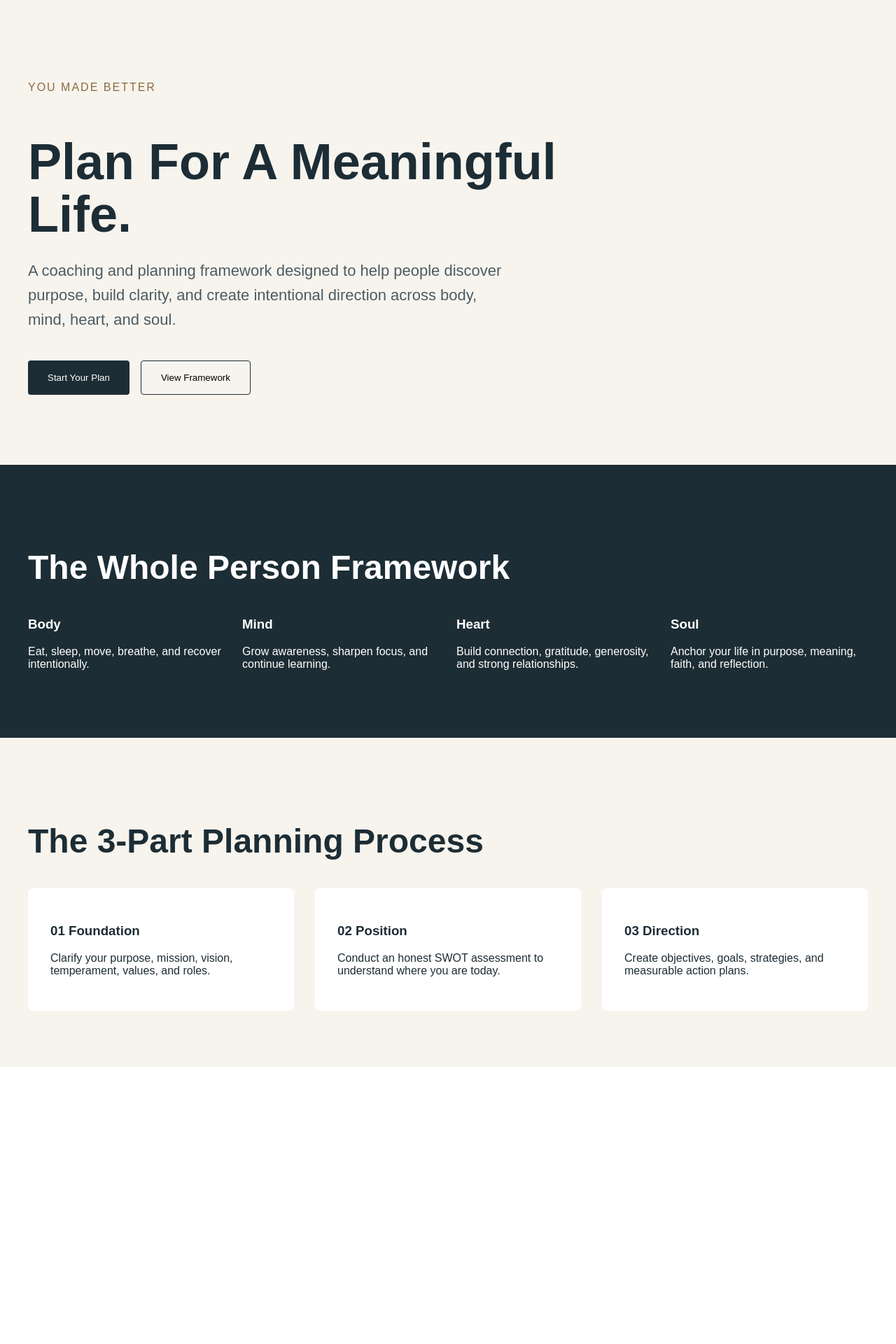
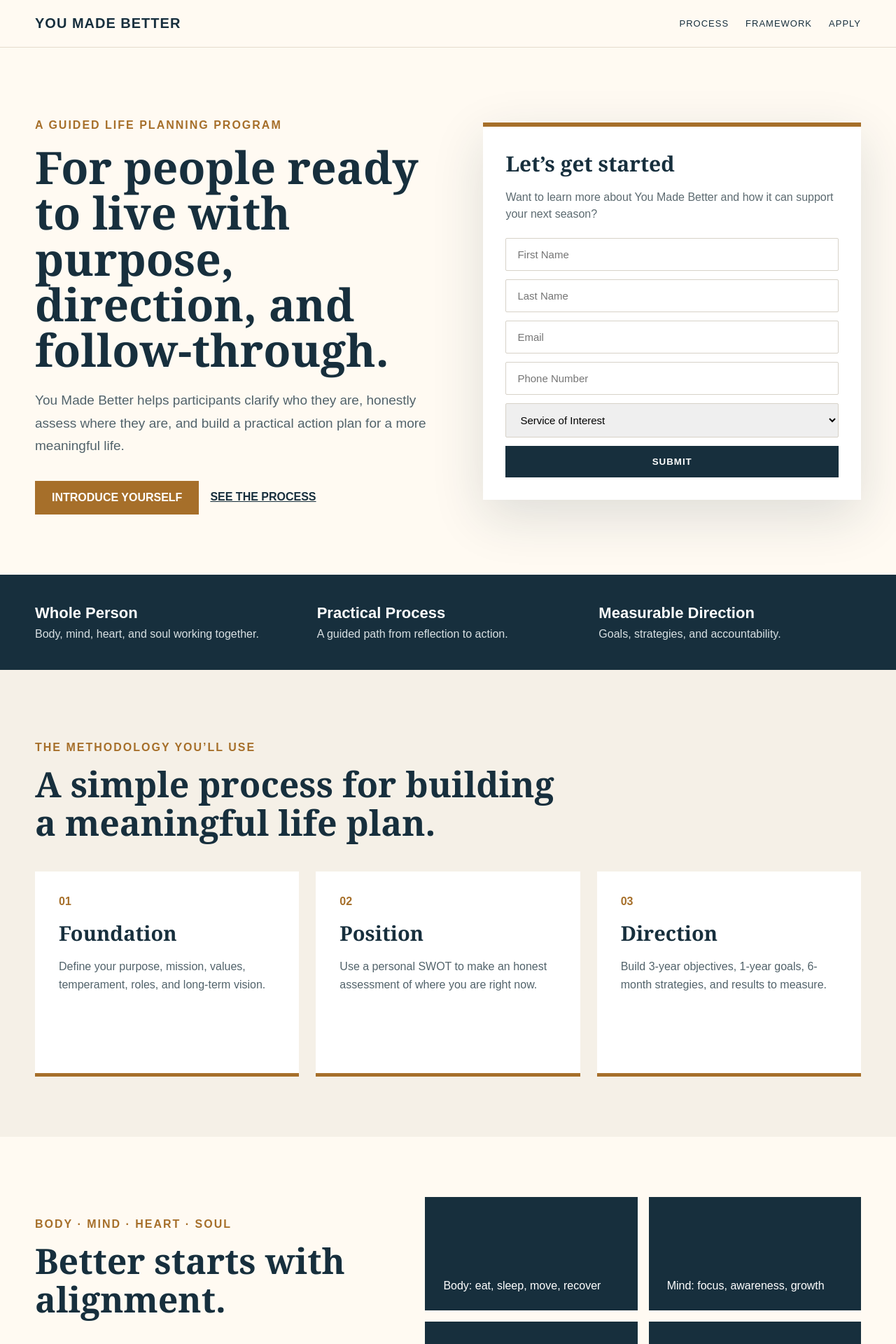
Before and after one commit to heathernickel/you-made-better, a Next.js app: page / in a window 1280 px wide. Shown: the top 1920 px of the page at 70% size. Before the commit the page ends 1524 px from the top, so only its background shows below. Built offline with nearby package versions, Linux system fonts and the light colour scheme.

Commit message:
Redesign homepage with premium coaching layout

```diff
--- a/app/page.tsx
+++ b/app/page.tsx
@@ -1,50 +1,121 @@
+const inputStyle = {
+  width: '100%',
+  padding: '14px 16px',
+  border: '1px solid #d7d2c8',
+  borderRadius: '2px',
+  fontSize: '15px',
+  boxSizing: 'border-box' as const,
+}
+
+const section = {
+  maxWidth: '1180px',
+  margin: '0 auto',
+  padding: '86px 22px',
+}
+
 export default function Home() {
   return (
-    <main style={{fontFamily:'Arial, sans-serif', background:'#f7f4ee', color:'#1d2d35'}}>
-      <section style={{padding:'100px 20px', maxWidth:'1200px', margin:'0 auto'}}>
-        <p style={{letterSpacing:'2px', textTransform:'uppercase', color:'#8a6b3f'}}>You Made Better</p>
-        <h1 style={{fontSize:'72px', lineHeight:'1.05', maxWidth:'900px', marginBottom:'24px'}}>
-          Plan For A Meaningful Life.
-        </h1>
-        <p style={{fontSize:'22px', maxWidth:'700px', lineHeight:'1.6', color:'#4b5b63'}}>
-          A coaching and planning framework designed to help people discover purpose,
-          build clarity, and create intentional direction across body, mind, heart, and soul.
-        </p>
-        <div style={{marginTop:'40px', display:'flex', gap:'16px'}}>
-          <button style={{background:'#1d2d35', color:'white', padding:'16px 28px', borderRadius:'4px', border:'none'}}>Start Your Plan</button>
-          <button style={{background:'transparent', border:'1px solid #1d2d35', padding:'16px 28px', borderRadius:'4px'}}>View Framework</button>
+    <main style={{ fontFamily: 'Georgia, Times New Roman, serif', background: '#f5f0e7', color: '#172f3d' }}>
+      <header style={{ background: '#fffaf2', borderBottom: '1px solid #e4dccd' }}>
+        <div style={{ maxWidth: '1180px', margin: '0 auto', padding: '22px', display: 'flex', justifyContent: 'space-between', alignItems: 'center', gap: '24px' }}>
+          <div style={{ fontFamily: 'Arial, sans-serif', fontWeight: 800, letterSpacing: '1px', fontSize: '20px' }}>YOU MADE BETTER</div>
+          <nav style={{ display: 'flex', gap: '24px', fontFamily: 'Arial, sans-serif', fontSize: '13px', letterSpacing: '1px', textTransform: 'uppercase' }}>
+            <a style={{ color: '#172f3d', textDecoration: 'none' }} href="#process">Process</a>
+            <a style={{ color: '#172f3d', textDecoration: 'none' }} href="#framework">Framework</a>
+            <a style={{ color: '#172f3d', textDecoration: 'none' }} href="#apply">Apply</a>
+          </nav>
+        </div>
+      </header>
+
+      <section style={{ background: '#fffaf2' }}>
+        <div style={{ ...section, display: 'grid', gridTemplateColumns: '1.05fr .95fr', gap: '44px', alignItems: 'center' }}>
+          <div>
+            <p style={{ fontFamily: 'Arial, sans-serif', color: '#a66f2a', letterSpacing: '2px', textTransform: 'uppercase', fontWeight: 700 }}>A Guided Life Planning Program</p>
+            <h1 style={{ fontSize: '64px', lineHeight: '1.02', margin: '18px 0 24px' }}>For people ready to live with purpose, direction, and follow-through.</h1>
+            <p style={{ fontFamily: 'Arial, sans-serif', fontSize: '19px', lineHeight: '1.7', color: '#52636b', maxWidth: '640px' }}>
+              You Made Better helps participants clarify who they are, honestly assess where they are, and build a practical action plan for a more meaningful life.
+            </p>
+            <div style={{ display: 'flex', gap: '16px', marginTop: '34px', fontFamily: 'Arial, sans-serif' }}>
+              <a href="#apply" style={{ background: '#a66f2a', color: 'white', padding: '15px 24px', textDecoration: 'none', fontWeight: 700 }}>INTRODUCE YOURSELF</a>
+              <a href="#process" style={{ color: '#172f3d', padding: '14px 0', fontWeight: 700 }}>SEE THE PROCESS</a>
+            </div>
+          </div>
+
+          <form id="apply" style={{ background: 'white', padding: '32px', boxShadow: '0 24px 70px rgba(23,47,61,.14)', borderTop: '6px solid #a66f2a', fontFamily: 'Arial, sans-serif' }}>
+            <h2 style={{ margin: '0 0 6px', fontFamily: 'Georgia, Times New Roman, serif', fontSize: '30px' }}>Let’s get started</h2>
+            <p style={{ color: '#5c6a70', lineHeight: '1.5', marginBottom: '22px' }}>Want to learn more about You Made Better and how it can support your next season?</p>
+            <div style={{ display: 'grid', gap: '12px' }}>
+              <input style={inputStyle} placeholder="First Name" />
+              <input style={inputStyle} placeholder="Last Name" />
+              <input style={inputStyle} placeholder="Email" />
+              <input style={inputStyle} placeholder="Phone Number" />
+              <select style={inputStyle}><option>Service of Interest</option><option>You Made Better Program</option><option>Business Made Better</option><option>Coaching</option></select>
+              <button style={{ background: '#172f3d', color: 'white', border: 'none', padding: '15px', fontWeight: 800, letterSpacing: '1px' }}>SUBMIT</button>
+            </div>
+          </form>
         </div>
       </section>
 
-      <section style={{background:'#1d2d35', color:'white', padding:'80px 20px'}}>
-        <div style={{maxWidth:'1200px', margin:'0 auto'}}>
-          <h2 style={{fontSize:'48px', marginBottom:'24px'}}>The Whole Person Framework</h2>
-          <div style={{display:'grid', gridTemplateColumns:'repeat(auto-fit,minmax(220px,1fr))', gap:'24px'}}>
-            <div><h3>Body</h3><p>Eat, sleep, move, breathe, and recover intentionally.</p></div>
-            <div><h3>Mind</h3><p>Grow awareness, sharpen focus, and continue learning.</p></div>
-            <div><h3>Heart</h3><p>Build connection, gratitude, generosity, and strong relationships.</p></div>
-            <div><h3>Soul</h3><p>Anchor your life in purpose, meaning, faith, and reflection.</p></div>
+      <section style={{ background: '#172f3d', color: 'white' }}>
+        <div style={{ ...section, paddingTop: '42px', paddingBottom: '42px', display: 'grid', gridTemplateColumns: 'repeat(3,1fr)', gap: '28px', fontFamily: 'Arial, sans-serif' }}>
+          <div><h3 style={{ margin: '0 0 8px', fontSize: '22px' }}>Whole Person</h3><p style={{ margin: 0, color: '#d8e0e3' }}>Body, mind, heart, and soul working together.</p></div>
+          <div><h3 style={{ margin: '0 0 8px', fontSize: '22px' }}>Practical Process</h3><p style={{ margin: 0, color: '#d8e0e3' }}>A guided path from reflection to action.</p></div>
+          <div><h3 style={{ margin: '0 0 8px', fontSize: '22px' }}>Measurable Direction</h3><p style={{ margin: 0, color: '#d8e0e3' }}>Goals, strategies, and accountability.</p></div>
+        </div>
+      </section>
+
+      <section id="process" style={section}>
+        <p style={{ fontFamily: 'Arial, sans-serif', color: '#a66f2a', letterSpacing: '2px', textTransform: 'uppercase', fontWeight: 700 }}>The methodology you’ll use</p>
+        <h2 style={{ fontSize: '50px', lineHeight: '1.1', maxWidth: '760px', marginTop: 0 }}>A simple process for building a meaningful life plan.</h2>
+        <div style={{ display: 'grid', gridTemplateColumns: 'repeat(3,1fr)', gap: '24px', marginTop: '34px' }}>
+          {[
+            ['01', 'Foundation', 'Define your purpose, mission, values, temperament, roles, and long-term vision.'],
+            ['02', 'Position', 'Use a personal SWOT to make an honest assessment of where you are right now.'],
+            ['03', 'Direction', 'Build 3-year objectives, 1-year goals, 6-month strategies, and results to measure.'],
+          ].map(([num, title, text]) => (
+            <div key={title} style={{ background: 'white', padding: '34px', borderBottom: '5px solid #a66f2a', minHeight: '220px' }}>
+              <div style={{ fontFamily: 'Arial, sans-serif', color: '#a66f2a', fontWeight: 800 }}>{num}</div>
+              <h3 style={{ fontSize: '29px', margin: '16px 0 12px' }}>{title}</h3>
+              <p style={{ fontFamily: 'Arial, sans-serif', color: '#52636b', lineHeight: '1.65' }}>{text}</p>
+            </div>
+          ))}
+        </div>
+      </section>
+
+      <section id="framework" style={{ background: '#fffaf2' }}>
+        <div style={section}>
+          <div style={{ display: 'grid', gridTemplateColumns: '.9fr 1.1fr', gap: '48px', alignItems: 'center' }}>
+            <div>
+              <p style={{ fontFamily: 'Arial, sans-serif', color: '#a66f2a', letterSpacing: '2px', textTransform: 'uppercase', fontWeight: 700 }}>Body · Mind · Heart · Soul</p>
+              <h2 style={{ fontSize: '50px', lineHeight: '1.1', marginTop: 0 }}>Better starts with alignment.</h2>
+              <p style={{ fontFamily: 'Arial, sans-serif', fontSize: '18px', lineHeight: '1.7', color: '#52636b' }}>
+                When one area of life is neglected, the rest is affected. The program helps participants renew what matters most and turn insight into a weekly rhythm.
+              </p>
+            </div>
+            <div style={{ display: 'grid', gridTemplateColumns: 'repeat(2,1fr)', gap: '16px', fontFamily: 'Arial, sans-serif' }}>
+              {['Body: eat, sleep, move, recover', 'Mind: focus, awareness, growth', 'Heart: connection, love, gratitude', 'Soul: purpose, meaning, prayer'].map((item) => (
+                <div key={item} style={{ background: '#172f3d', color: 'white', padding: '26px', minHeight: '110px', display: 'flex', alignItems: 'end' }}>{item}</div>
+              ))}
+            </div>
           </div>
         </div>
       </section>
 
-      <section style={{padding:'80px 20px', maxWidth:'1200px', margin:'0 auto'}}>
-        <h2 style={{fontSize:'48px'}}>The 3-Part Planning Process</h2>
-        <div style={{display:'grid', gridTemplateColumns:'repeat(auto-fit,minmax(300px,1fr))', gap:'30px', marginTop:'40px'}}>
-          <div style={{background:'white', padding:'32px', borderRadius:'8px'}}>
-            <h3>01 Foundation</h3>
-            <p>Clarify your purpose, mission, vision, temperament, values, and roles.</p>
-          </div>
-          <div style={{background:'white', padding:'32px', borderRadius:'8px'}}>
-            <h3>02 Position</h3>
-            <p>Conduct an honest SWOT assessment to understand where you are today.</p>
-          </div>
-          <div style={{background:'white', padding:'32px', borderRadius:'8px'}}>
-            <h3>03 Direction</h3>
-            <p>Create objectives, goals, strategies, and measurable action plans.</p>
-          </div>
+      <section style={section}>
+        <h2 style={{ fontSize: '46px', textAlign: 'center', marginTop: 0 }}>What happens next?</h2>
+        <div style={{ display: 'grid', gridTemplateColumns: 'repeat(3,1fr)', gap: '22px', marginTop: '34px', fontFamily: 'Arial, sans-serif' }}>
+          <div style={{ textAlign: 'center', padding: '25px' }}><h3>Connect</h3><p>Speak with a program lead and decide whether the process fits your next season.</p></div>
+          <div style={{ textAlign: 'center', padding: '25px' }}><h3>Join</h3><p>Work through the guided workbook with coaching, reflection, and practical tools.</p></div>
+          <div style={{ textAlign: 'center', padding: '25px' }}><h3>Follow Through</h3><p>Leave with a plan, an ideal week, and accountability to keep moving toward better.</p></div>
         </div>
       </section>
+
+      <footer style={{ background: '#172f3d', color: 'white', padding: '50px 22px', fontFamily: 'Arial, sans-serif' }}>
+        <div style={{ maxWidth: '1180px', margin: '0 auto', display: 'flex', justifyContent: 'space-between', gap: '30px' }}>
+          <div><strong>YOU MADE BETTER</strong><p style={{ color: '#d8e0e3' }}>Planning for a meaningful life.</p></div>
+          <div><strong>Contact</strong><p style={{ color: '#d8e0e3' }}>hello@madebettercoaching.ca</p></div>
+        </div>
+      </footer>
     </main>
   )
 }
```
